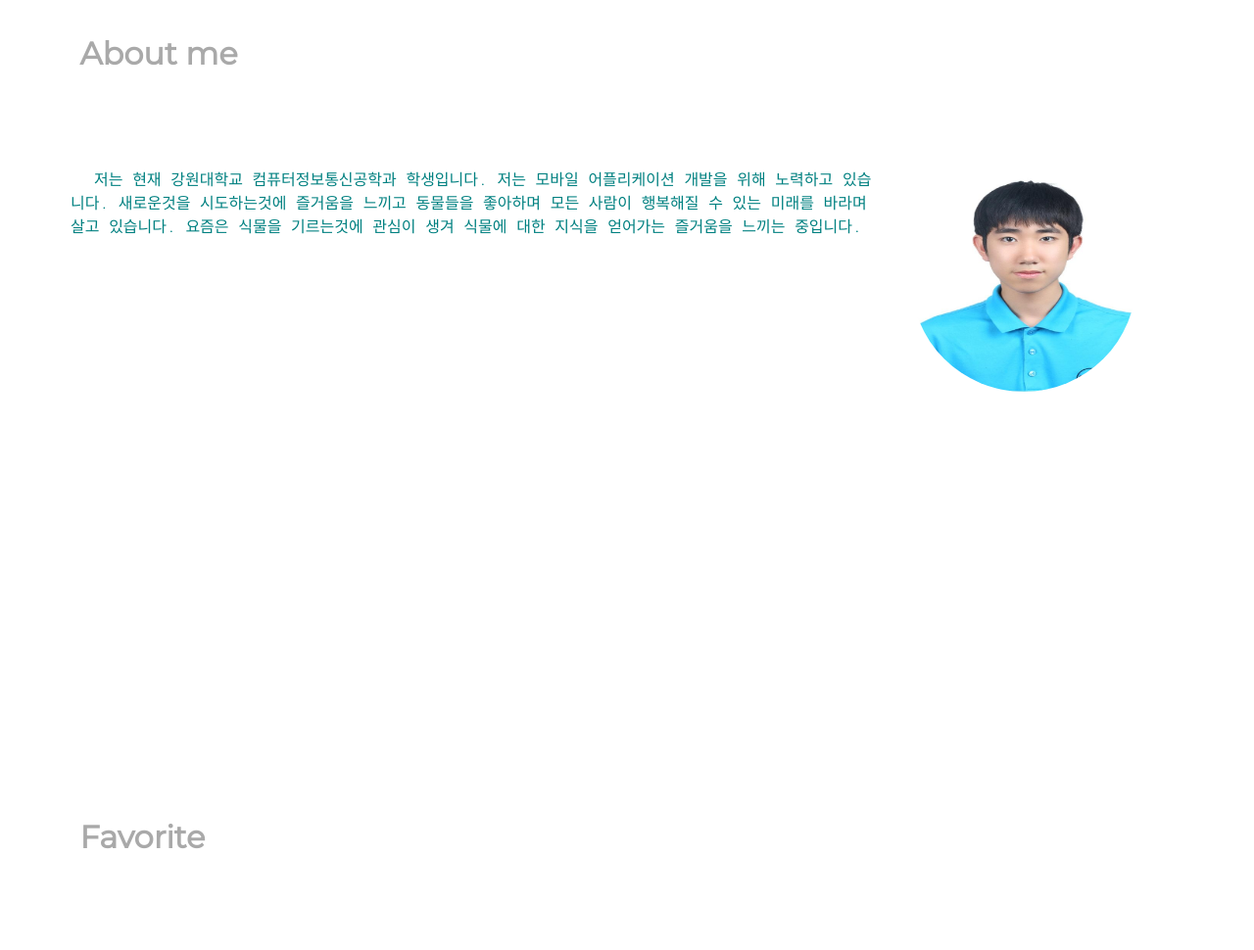
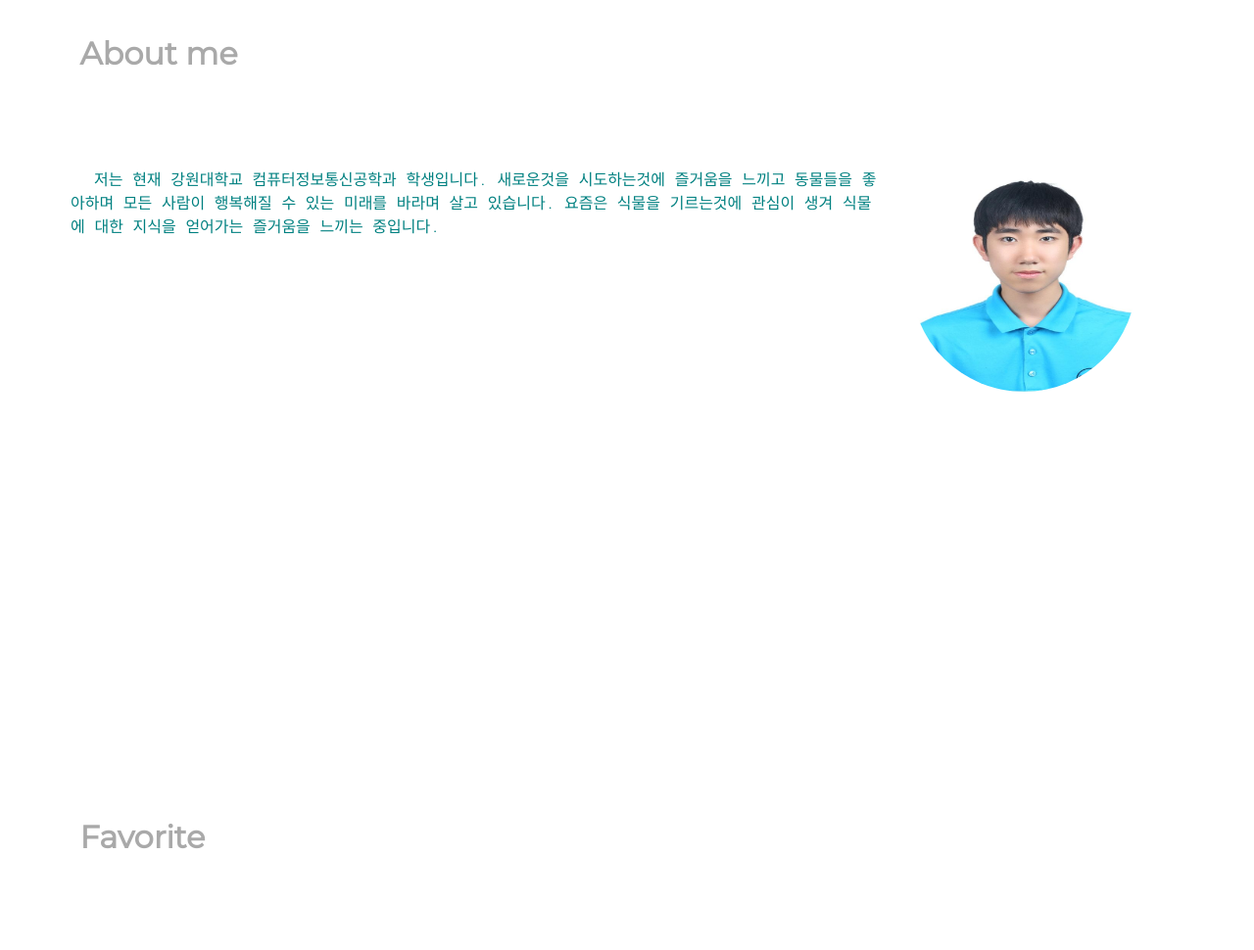
Before and after one commit to Cookie4452/Cookie4452.github.io, a plain HTML site: page index.html in a window 1280 px wide. Shown: the part 829-1799 px from the top of the page at 98% size. Drawn offline with Linux system fonts and the light colour scheme.

Commit message:
Update index.html

```diff
--- a/index.html
+++ b/index.html
@@ -35,7 +35,7 @@
 
         </figure>
 
-        <p>저는 현재 강원대학교 컴퓨터정보통신공학과 학생입니다. 저는 모바일 어플리케이션 개발을 위해 노력하고 있습니다.
+        <p>저는 현재 강원대학교 컴퓨터정보통신공학과 학생입니다.
             새로운것을 시도하는것에 즐거움을 느끼고 동물들을 좋아하며 모든 사람이 행복해질 수 있는 미래를 바라며 살고 있습니다.
             요즘은 식물을 기르는것에 관심이 생겨 식물에 대한 지식을 얻어가는 즐거움을 느끼는 중입니다.
         </p>
```
